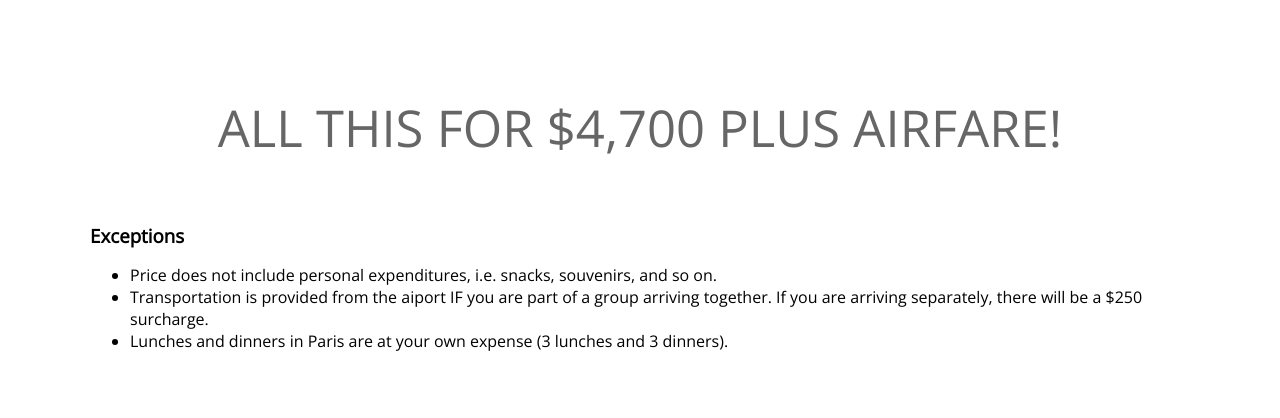
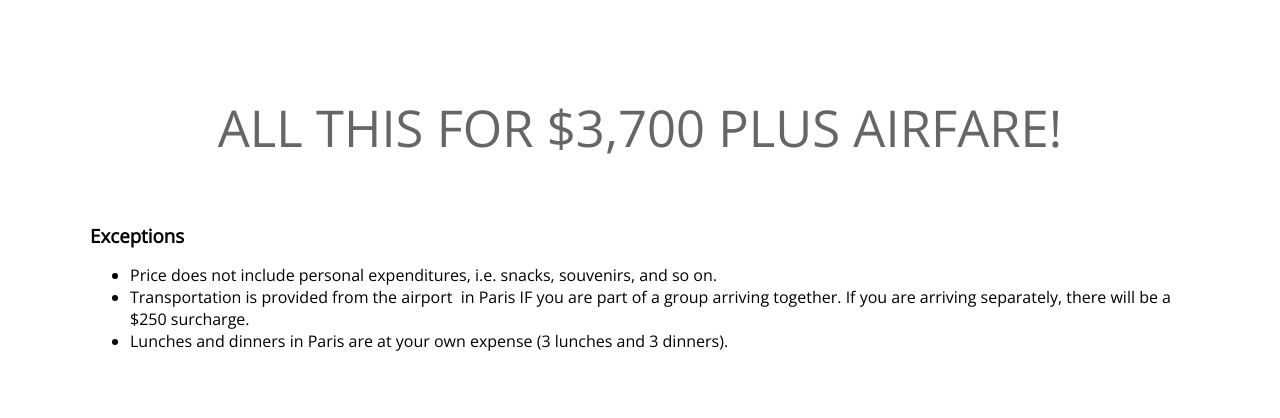
Before and after one commit to baritchie/project1, a Jekyll site: the page built from summerschoolprograms.html, in a window 1280 px wide. Shown: the part 1457-1875 px from the top of the page. Built offline with Jekyll 4.4.1, drawn with Linux system fonts in a browser that asks for light colours.

Commit message:
Updated 'summerschoolprograms.html' via CloudCannon

```diff
--- a/summerschoolprograms.html
+++ b/summerschoolprograms.html
@@ -77,14 +77,14 @@ faq:
 </div>
 
 <div class="container price_callout editable">
-	<p>ALL THIS FOR $4,700 PLUS AIRFARE!</p>
+	<p>ALL THIS FOR $3,700 PLUS AIRFARE!</p>
 </div>
 <div style="width:100%;height:20px;clear:both;"></div>
 <div class="container editable">
 	<h3>Exceptions</h3>
 	<ul>
 		<li>Price does not include personal expenditures, i.e. snacks, souvenirs, and so on.</li>
-		<li>Transportation is provided from the aiport IF you are part of a group arriving together. If you are arriving separately, there will be a $250 surcharge.</li>
+		<li>Transportation is provided from the airport&nbsp; in Paris IF you are part of a group arriving together. If you are arriving separately, there will be a $250 surcharge.</li>
 		<li>Lunches and dinners in Paris are at your own expense (3 lunches and 3 dinners).</li>
 	</ul>
 </div>
```
